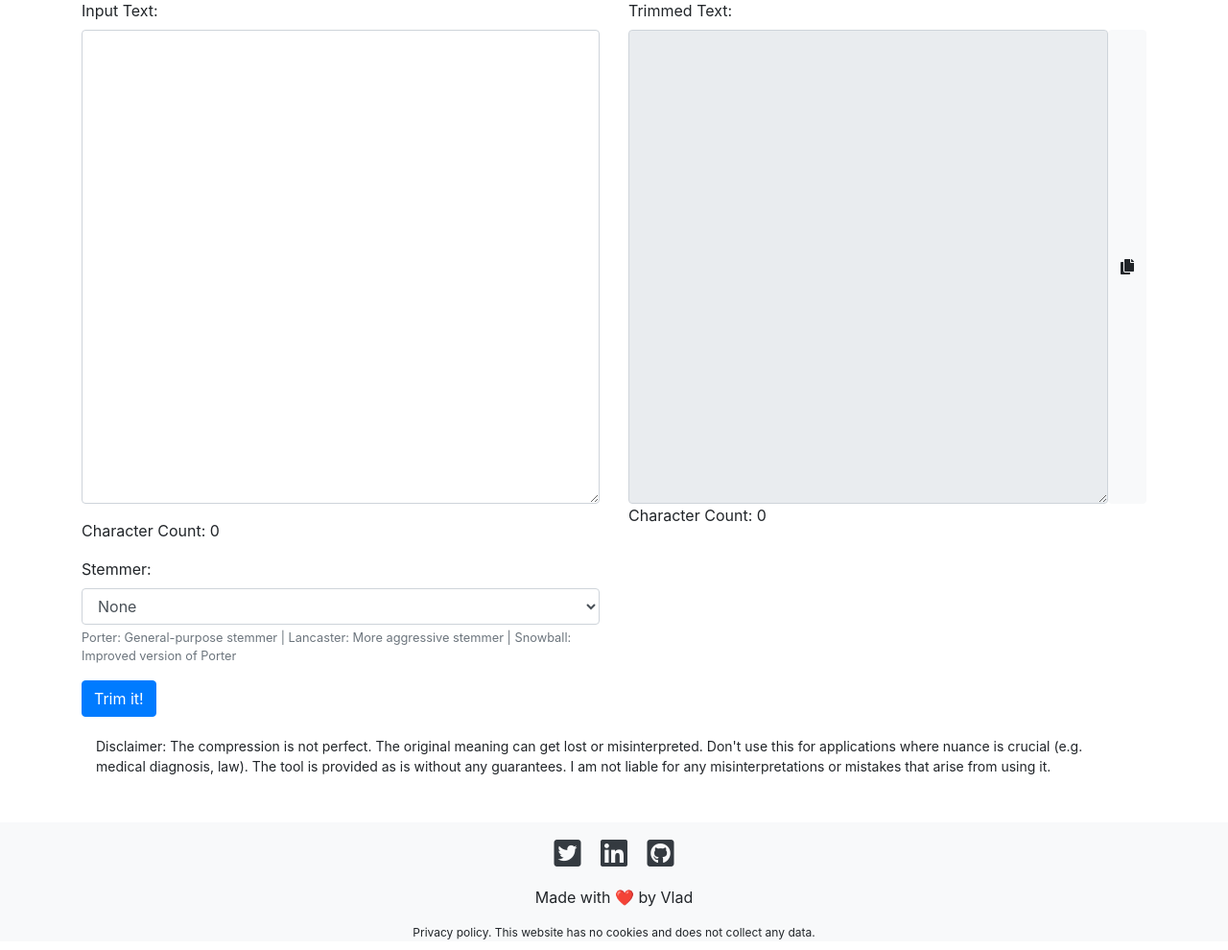
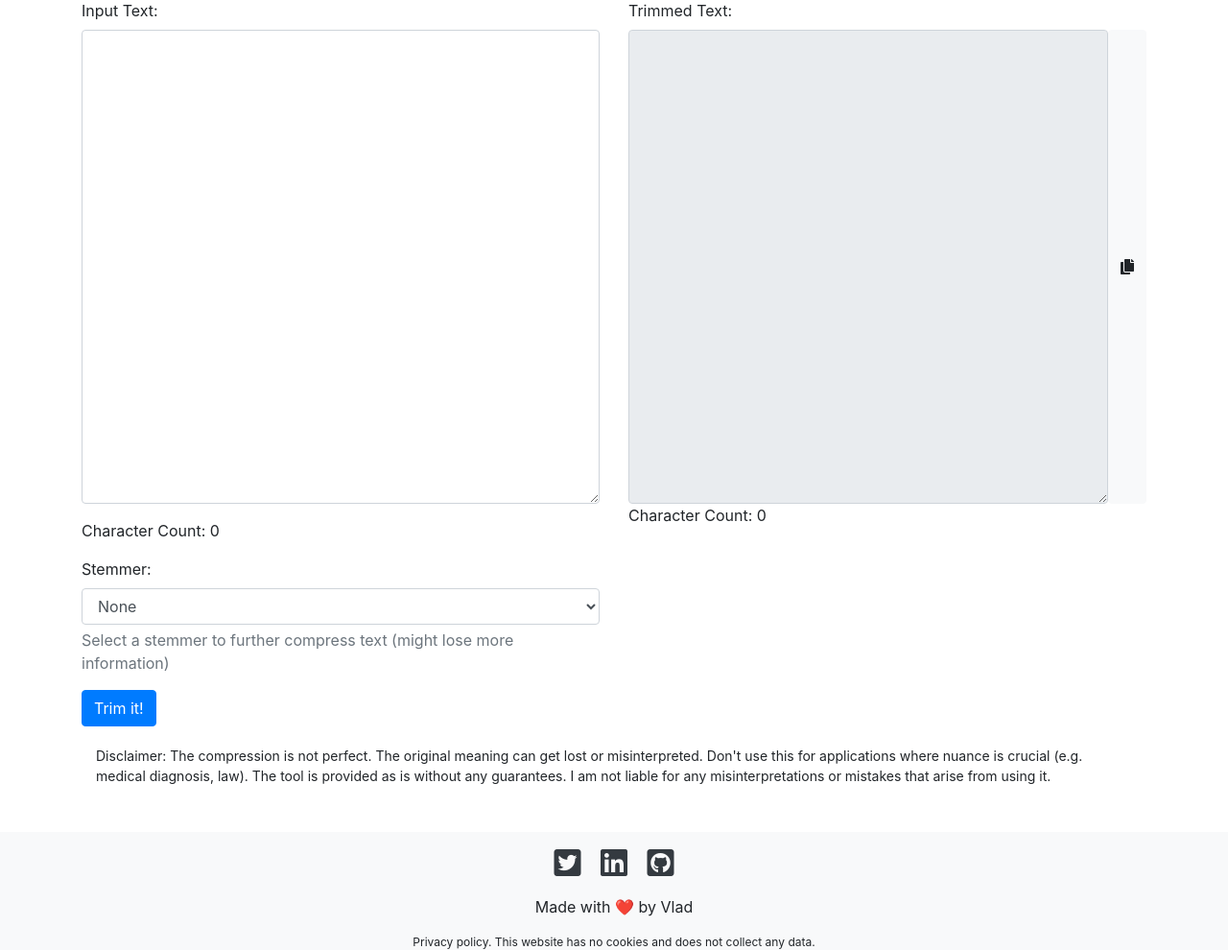
Before and after one commit to vlad-ds/gptrim-web, a Flask app: page / in a window 1280 px wide. Shown: the part 145-1135 px from the top of the page at 96% size. Run offline with Flask 2, Linux system fonts and the light colour scheme; some libraries are stand-ins or nearby versions.

Commit message:
Improve stemmer selection

```diff
--- a/static/scripts.js
+++ b/static/scripts.js
@@ -49,6 +49,24 @@ function updateCharCountDifference(inputCharCount, outputCharCount) {
     updateCharCountDifference(inputText.length, transformedTextElement.value.length);
 }
 
+  function updateStemmerDescription(selectedStemmer) {
+    const stemmerDescriptionElement = document.getElementById("stemmer-description");
+    let description = "";
+
+    switch (selectedStemmer) {
+        case "lancaster":
+            description = "Lancaster: A more aggressive stemmer.";
+            break;
+        case "snowball":
+            description = "Snowball: A general purpose stemmer.";
+            break;
+        default:
+            description = "Select a stemmer to further compress text (might lose more information)";
+    }
+
+    stemmerDescriptionElement.textContent = description;
+}
+
   // Attach event listeners
   document.addEventListener("DOMContentLoaded", () => {
     const inputTextElement = document.getElementById("input-text");
@@ -56,11 +74,11 @@ function updateCharCountDifference(inputCharCount, outputCharCount) {
 
     const transformForm = document.getElementById("transform-form");
     transformForm.addEventListener("submit", submitForm);
-  });
 
-  document.addEventListener("DOMContentLoaded", () => {
-    // Existing event listeners here...
+    const stemmerSelectElement = document.getElementById("stemmer-select");
+    stemmerSelectElement.addEventListener("change", (event) => updateStemmerDescription(event.target.value));
 
     const copyButton = document.getElementById("copy-button");
     copyButton.addEventListener("click", copyToClipboard);
-  })
+
+  });
--- a/templates/index.html
+++ b/templates/index.html
@@ -56,14 +56,12 @@
                     <label for="stemmer-select">Stemmer:</label>
                     <select class="form-control" id="stemmer-select" name="stemmer">
                         <option value="">None</option>
-                        <option value="porter">Porter</option>
-                        <option value="lancaster">Lancaster</option>
-                        <option value="snowball">Snowball</option>
+                        <option value="snowball">Snowball (recommended)</option>
+                        <option value="lancaster">Lancaster (aggressive)</option>
                     </select>
-                    <small class="form-text text-muted">
-                        Porter: General-purpose stemmer | Lancaster: More aggressive stemmer | Snowball: Improved
-                        version of Porter
-                    </small>
+                    <p id="stemmer-description" class="form-text text-muted">
+                        Select a stemmer to further compress text (might lose more information)
+                    </p>
                 </div>
                 <button type="submit" class="btn btn-primary">Trim it!</button>
             </form>
```
